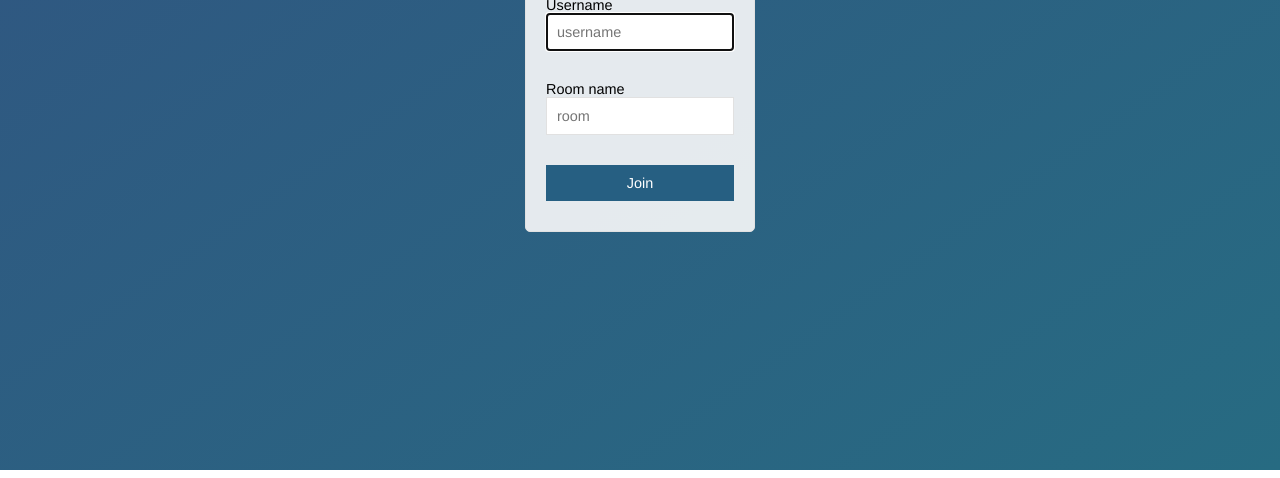
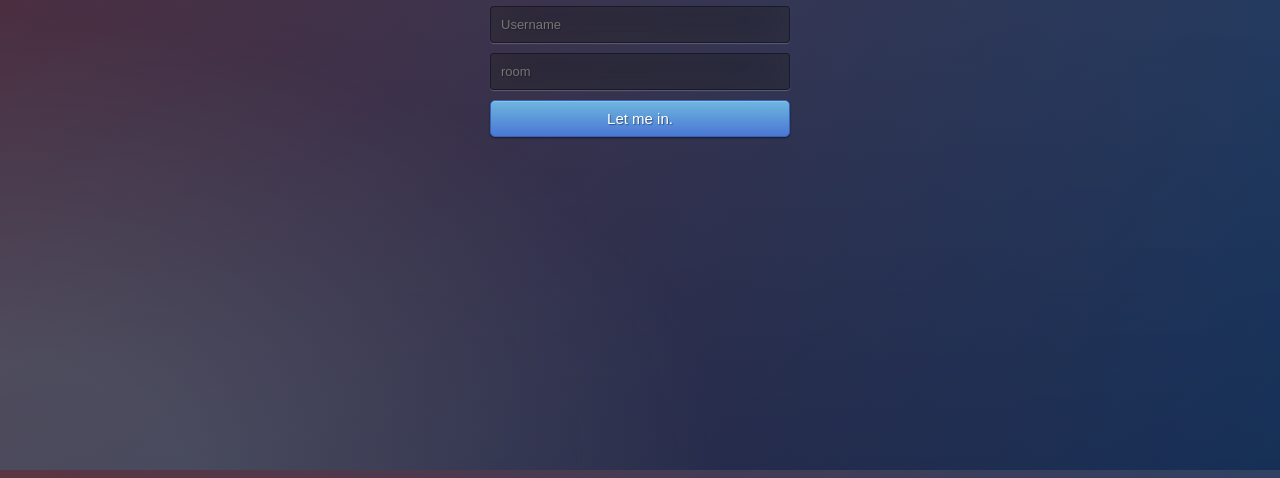
Before and after one commit to msaeedmt/Chatroom, a website: page public/index.html in a window 1280 px wide. Shown: the part 330-808 px from the top of the page. Drawn offline with nearby package versions, Linux system fonts and the light colour scheme.

Commit message:
enhance the login page frontend

```diff
--- /dev/null
+++ b/public/css/loginPage.css
@@ -0,0 +1,57 @@
+@import url(https://fonts.googleapis.com/css?family=Open+Sans);
+.btn { display: inline-block; *display: inline; *zoom: 1; padding: 4px 10px 4px; margin-bottom: 0; font-size: 13px; line-height: 18px; color: #333333; text-align: center;text-shadow: 0 1px 1px rgba(255, 255, 255, 0.75); vertical-align: middle; background-color: #f5f5f5; background-image: -moz-linear-gradient(top, #ffffff, #e6e6e6); background-image: -ms-linear-gradient(top, #ffffff, #e6e6e6); background-image: -webkit-gradient(linear, 0 0, 0 100%, from(#ffffff), to(#e6e6e6)); background-image: -webkit-linear-gradient(top, #ffffff, #e6e6e6); background-image: -o-linear-gradient(top, #ffffff, #e6e6e6); background-image: linear-gradient(top, #ffffff, #e6e6e6); background-repeat: repeat-x; filter: progid:dximagetransform.microsoft.gradient(startColorstr=#ffffff, endColorstr=#e6e6e6, GradientType=0); border-color: #e6e6e6 #e6e6e6 #e6e6e6; border-color: rgba(0, 0, 0, 0.1) rgba(0, 0, 0, 0.1) rgba(0, 0, 0, 0.25); border: 1px solid #e6e6e6; -webkit-border-radius: 4px; -moz-border-radius: 4px; border-radius: 4px; -webkit-box-shadow: inset 0 1px 0 rgba(255, 255, 255, 0.2), 0 1px 2px rgba(0, 0, 0, 0.05); -moz-box-shadow: inset 0 1px 0 rgba(255, 255, 255, 0.2), 0 1px 2px rgba(0, 0, 0, 0.05); box-shadow: inset 0 1px 0 rgba(255, 255, 255, 0.2), 0 1px 2px rgba(0, 0, 0, 0.05); cursor: pointer; *margin-left: .3em; }
+.btn:hover, .btn:active, .btn.active, .btn.disabled, .btn[disabled] { background-color: #e6e6e6; }
+.btn-large { padding: 9px 14px; font-size: 15px; line-height: normal; -webkit-border-radius: 5px; -moz-border-radius: 5px; border-radius: 5px; }
+.btn:hover { color: #333333; text-decoration: none; background-color: #e6e6e6; background-position: 0 -15px; -webkit-transition: background-position 0.1s linear; -moz-transition: background-position 0.1s linear; -ms-transition: background-position 0.1s linear; -o-transition: background-position 0.1s linear; transition: background-position 0.1s linear; }
+.btn-primary, .btn-primary:hover { text-shadow: 0 -1px 0 rgba(0, 0, 0, 0.25); color: #ffffff; }
+.btn-primary.active { color: rgba(255, 255, 255, 0.75); }
+.btn-primary { background-color: #4a77d4; background-image: -moz-linear-gradient(top, #6eb6de, #4a77d4); background-image: -ms-linear-gradient(top, #6eb6de, #4a77d4); background-image: -webkit-gradient(linear, 0 0, 0 100%, from(#6eb6de), to(#4a77d4)); background-image: -webkit-linear-gradient(top, #6eb6de, #4a77d4); background-image: -o-linear-gradient(top, #6eb6de, #4a77d4); background-image: linear-gradient(top, #6eb6de, #4a77d4); background-repeat: repeat-x; filter: progid:dximagetransform.microsoft.gradient(startColorstr=#6eb6de, endColorstr=#4a77d4, GradientType=0);  border: 1px solid #3762bc; text-shadow: 1px 1px 1px rgba(0,0,0,0.4); box-shadow: inset 0 1px 0 rgba(255, 255, 255, 0.2), 0 1px 2px rgba(0, 0, 0, 0.5); }
+.btn-primary:hover, .btn-primary:active, .btn-primary.active, .btn-primary.disabled, .btn-primary[disabled] { filter: none; background-color: #4a77d4; }
+.btn-block { width: 100%; display:block; }
+
+* { -webkit-box-sizing:border-box; -moz-box-sizing:border-box; -ms-box-sizing:border-box; -o-box-sizing:border-box; box-sizing:border-box; }
+
+html { width: 100%; height:100%; overflow:hidden; }
+
+body {
+    width: 100%;
+    height:100%;
+    font-family: 'Open Sans', sans-serif;
+    background: #092756;
+    background: -moz-radial-gradient(0% 100%, ellipse cover, rgba(104,128,138,.4) 10%,rgba(138,114,76,0) 40%),-moz-linear-gradient(top,  rgba(57,173,219,.25) 0%, rgba(42,60,87,.4) 100%), -moz-linear-gradient(-45deg,  #670d10 0%, #092756 100%);
+    background: -webkit-radial-gradient(0% 100%, ellipse cover, rgba(104,128,138,.4) 10%,rgba(138,114,76,0) 40%), -webkit-linear-gradient(top,  rgba(57,173,219,.25) 0%,rgba(42,60,87,.4) 100%), -webkit-linear-gradient(-45deg,  #670d10 0%,#092756 100%);
+    background: -o-radial-gradient(0% 100%, ellipse cover, rgba(104,128,138,.4) 10%,rgba(138,114,76,0) 40%), -o-linear-gradient(top,  rgba(57,173,219,.25) 0%,rgba(42,60,87,.4) 100%), -o-linear-gradient(-45deg,  #670d10 0%,#092756 100%);
+    background: -ms-radial-gradient(0% 100%, ellipse cover, rgba(104,128,138,.4) 10%,rgba(138,114,76,0) 40%), -ms-linear-gradient(top,  rgba(57,173,219,.25) 0%,rgba(42,60,87,.4) 100%), -ms-linear-gradient(-45deg,  #670d10 0%,#092756 100%);
+    background: -webkit-radial-gradient(0% 100%, ellipse cover, rgba(104,128,138,.4) 10%,rgba(138,114,76,0) 40%), linear-gradient(to bottom,  rgba(57,173,219,.25) 0%,rgba(42,60,87,.4) 100%), linear-gradient(135deg,  #670d10 0%,#092756 100%);
+    filter: progid:DXImageTransform.Microsoft.gradient( startColorstr='#3E1D6D', endColorstr='#092756',GradientType=1 );
+}
+.login {
+    position: absolute;
+    top: 50%;
+    left: 50%;
+    margin: -150px 0 0 -150px;
+    width:300px;
+    height:300px;
+}
+.login h1 { color: #fff; text-shadow: 0 0 10px rgba(0,0,0,0.3); letter-spacing:1px; text-align:center; }
+
+input {
+    width: 100%;
+    margin-bottom: 10px;
+    background: rgba(0,0,0,0.3);
+    border: none;
+    outline: none;
+    padding: 10px;
+    font-size: 13px;
+    color: #fff;
+    text-shadow: 1px 1px 1px rgba(0,0,0,0.3);
+    border: 1px solid rgba(0,0,0,0.3);
+    border-radius: 4px;
+    box-shadow: inset 0 -5px 45px rgba(100,100,100,0.2), 0 1px 1px rgba(255,255,255,0.2);
+    -webkit-transition: box-shadow .5s ease;
+    -moz-transition: box-shadow .5s ease;
+    -o-transition: box-shadow .5s ease;
+    -ms-transition: box-shadow .5s ease;
+    transition: box-shadow .5s ease;
+}
+input:focus { box-shadow: inset 0 -5px 45px rgba(100,100,100,0.4), 0 1px 1px rgba(255,255,255,0.2); }
--- a/public/css/styles.css
+++ b/public/css/styles.css
@@ -165,7 +165,7 @@ button:disabled {
 }
 
 .message__title span {
-    color: #999
+    color: #999;
 }
 
 @media (max-width: 600px) {
@@ -186,6 +186,19 @@ button:disabled {
     }
 
     .chat__footer button {
-        margin-right: 0
+        margin-right: 10px
     }
 }
+
+/*body {*/
+/*    width: 100%;*/
+/*    height:100%;*/
+/*    font-family: 'Open Sans', sans-serif;*/
+/*    background: #092756;*/
+/*    background: -moz-radial-gradient(0% 100%, ellipse cover, rgba(104,128,138,.4) 10%,rgba(138,114,76,0) 40%),-moz-linear-gradient(top,  rgba(57,173,219,.25) 0%, rgba(42,60,87,.4) 100%), -moz-linear-gradient(-45deg,  #670d10 0%, #092756 100%);*/
+/*    background: -webkit-radial-gradient(0% 100%, ellipse cover, rgba(104,128,138,.4) 10%,rgba(138,114,76,0) 40%), -webkit-linear-gradient(top,  rgba(57,173,219,.25) 0%,rgba(42,60,87,.4) 100%), -webkit-linear-gradient(-45deg,  #670d10 0%,#092756 100%);*/
+/*    background: -o-radial-gradient(0% 100%, ellipse cover, rgba(104,128,138,.4) 10%,rgba(138,114,76,0) 40%), -o-linear-gradient(top,  rgba(57,173,219,.25) 0%,rgba(42,60,87,.4) 100%), -o-linear-gradient(-45deg,  #670d10 0%,#092756 100%);*/
+/*    background: -ms-radial-gradient(0% 100%, ellipse cover, rgba(104,128,138,.4) 10%,rgba(138,114,76,0) 40%), -ms-linear-gradient(top,  rgba(57,173,219,.25) 0%,rgba(42,60,87,.4) 100%), -ms-linear-gradient(-45deg,  #670d10 0%,#092756 100%);*/
+/*    background: -webkit-radial-gradient(0% 100%, ellipse cover, rgba(104,128,138,.4) 10%,rgba(138,114,76,0) 40%), linear-gradient(to bottom,  rgba(57,173,219,.25) 0%,rgba(42,60,87,.4) 100%), linear-gradient(135deg,  #670d10 0%,#092756 100%);*/
+/*    filter: progid:DXImageTransform.Microsoft.gradient( startColorstr='#3E1D6D', endColorstr='#092756',GradientType=1 );*/
+/*}*/
--- a/public/index.html
+++ b/public/index.html
@@ -1,27 +1,20 @@
-<!DOCTYPE html>
+<!doctype html>
 <html lang="en">
 <head>
     <meta charset="UTF-8">
+    <meta name="viewport"
+          content="width=device-width, user-scalable=no, initial-scale=1.0, maximum-scale=1.0, minimum-scale=1.0">
+    <meta http-equiv="X-UA-Compatible" content="ie=edge">
+    <link rel="stylesheet" href="/css/loginPage.css">
     <title>Join Page</title>
-    <link rel="stylesheet" href="/css/styles.css">
 </head>
-<body class="centered-form">
-<div class="centered-form__form">
+<body>
+<div class="login">
+    <h1>Login</h1>
     <form action="/chat.html">
-        <div class="form-field">
-            <h3>Join a chat</h3>
-        </div>
-        <div class="form-field">
-            <lable>Username</lable>
-            <input type="text" name="name" placeholder="username" autofocus>
-        </div>
-        <div class="form-field">
-            <lable>Room name</lable>
-            <input type="text" name="room" placeholder="room">
-        </div>
-        <div class="form-field">
-            <button>Join</button>
-        </div>
+        <input type="text" name="name" placeholder="Username" required="required" />
+        <input type="text" name="room" placeholder="room" required="required" />
+        <button type="submit" class="btn btn-primary btn-block btn-large">Let me in.</button>
     </form>
 </div>
 </body>
--- a/public/js/chat.js
+++ b/public/js/chat.js
@@ -63,7 +63,6 @@ jQuery('#message-form').on('submit', function (e) {
     let message = $('#message');
 
     socket.emit('createMessage', {
-        name: "user",
         text: message.val()
     }, function () {
         message.val('');
```
Also changed, not shown: public/chat.html (+1 -1 lines), public/indexInactive.html (added, +28 -0 lines), server/server.js (+4 -3 lines).
